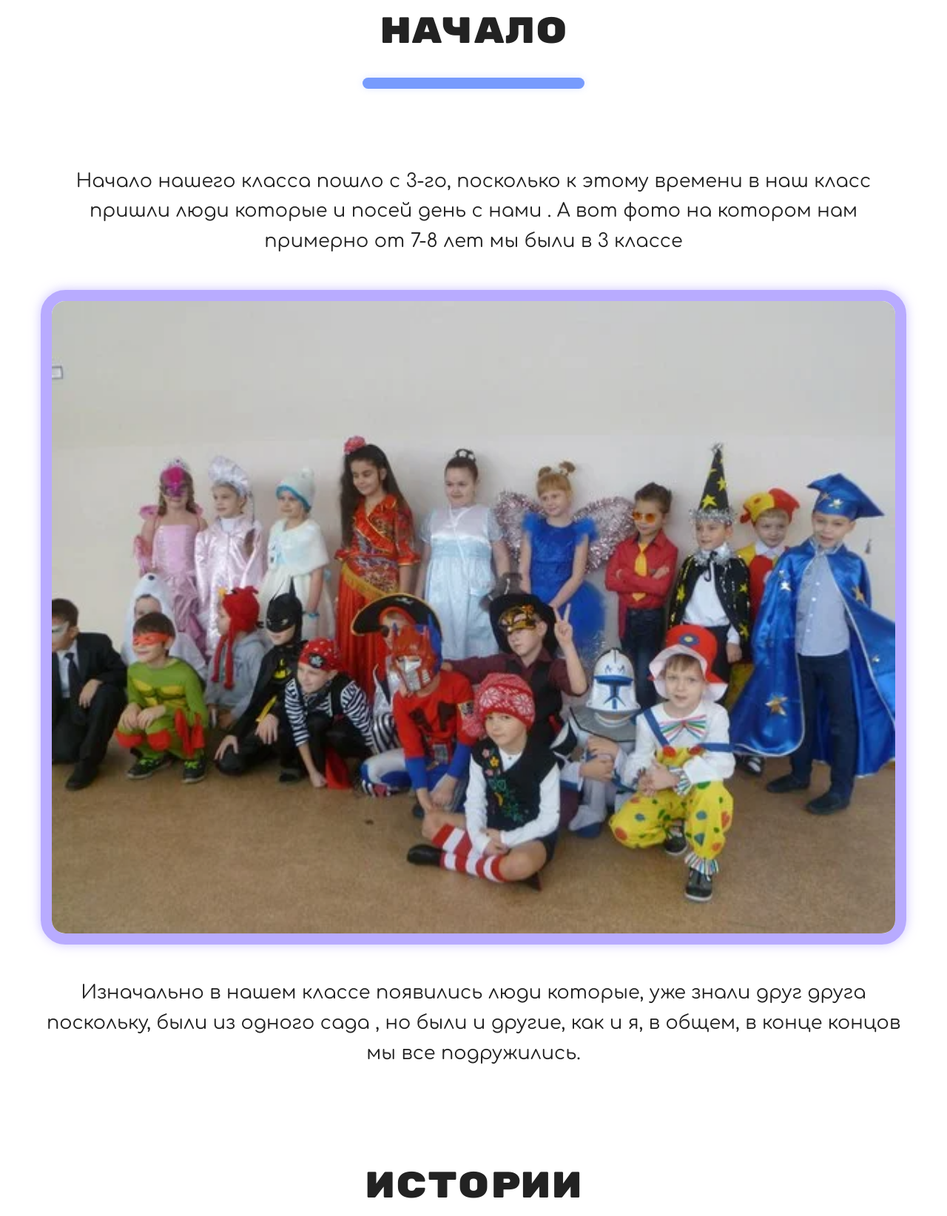
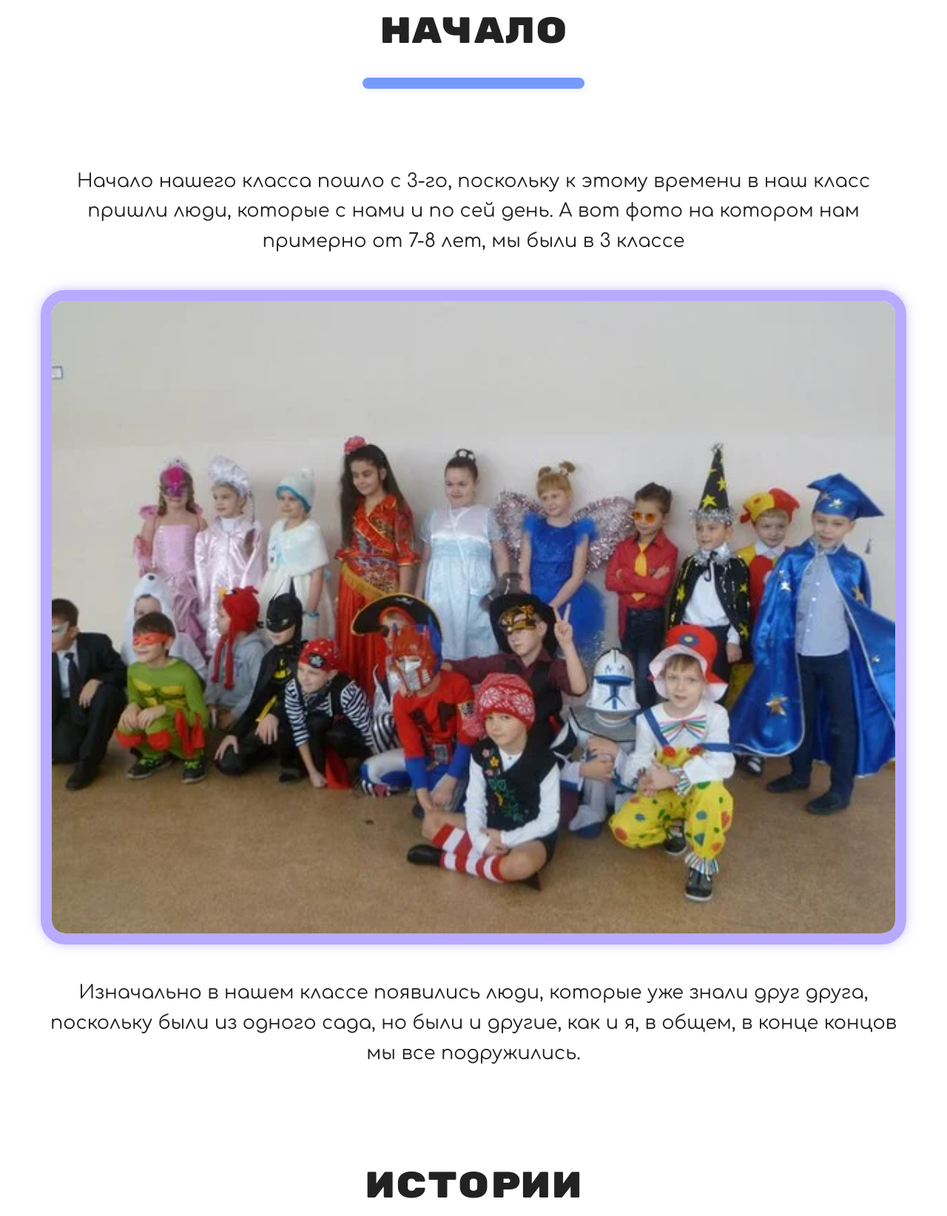
Before and after one commit to gandromes/School40_9B, a website: page index.html in a window 1280 px wide. Shown: the part 973-2617 px from the top of the page at 74% size. Drawn offline with Linux system fonts and the light colour scheme.

Commit message:
fix errors and add something

```diff
--- a/index.html
+++ b/index.html
@@ -162,9 +162,9 @@
             <figure class="block">
               <figcaption>
                 <p class="block__text">
-                  Начало нашего класса пошло с 3-го, посколько к этому времени в
-                  наш класс пришли люди которые и посей день с нами . А вот фото
-                  на котором нам примерно от 7-8 лет мы были в 3 классе
+                  Начало нашего класса пошло с 3-го, поскольку к этому времени в
+                  наш класс пришли люди, которые с нами и по сей день. А вот фото
+                  на котором нам примерно от 7-8 лет, мы были в 3 классе
                 </p>
               </figcaption>
               <div class="block__photo">
@@ -183,8 +183,8 @@
               </div>
               <figcaption>
                 <p class="block__text">
-                  Изначально в нашем классе появились люди которые, уже знали
-                  друг друга поскольку, были из одного сада , но были и другие,
+                  Изначально в нашем классе появились люди, которые уже знали
+                  друг друга, поскольку были из одного сада, но были и другие,
                   как и я, в общем, в конце концов мы все подружились.
                 </p>
               </figcaption>
@@ -1065,7 +1065,7 @@
                 />
               </picture>
               <p class="modal__text">
-                Это Никита Самарин. Он занимается fronte-end разработкой. Что
+                Это Никита Самарин. Он занимается front-end разработкой. Что
                 это? Это типа создание сайтов, так что вот, а это он делал с
                 человеком ниже.
               </p>
@@ -1085,8 +1085,8 @@
                 />
               </picture>
               <p class="modal__text">
-                Дарова это Ромчик , занимаюсь fronte-end-ом и поскольку на 8
-                класс сайт уже есть ,а скилл подрос решил сделать к 9 классу
+                Дарова это Ромчик , занимаюсь front-end-ом и поскольку на 8
+                класс <a target="_blank" href="https://shkola-40.tk" >сайт</a> уже есть ,а скилл подрос решил сделать к 9 классу
                 вместе с человеком выше.
               </p>
             </article>
```
